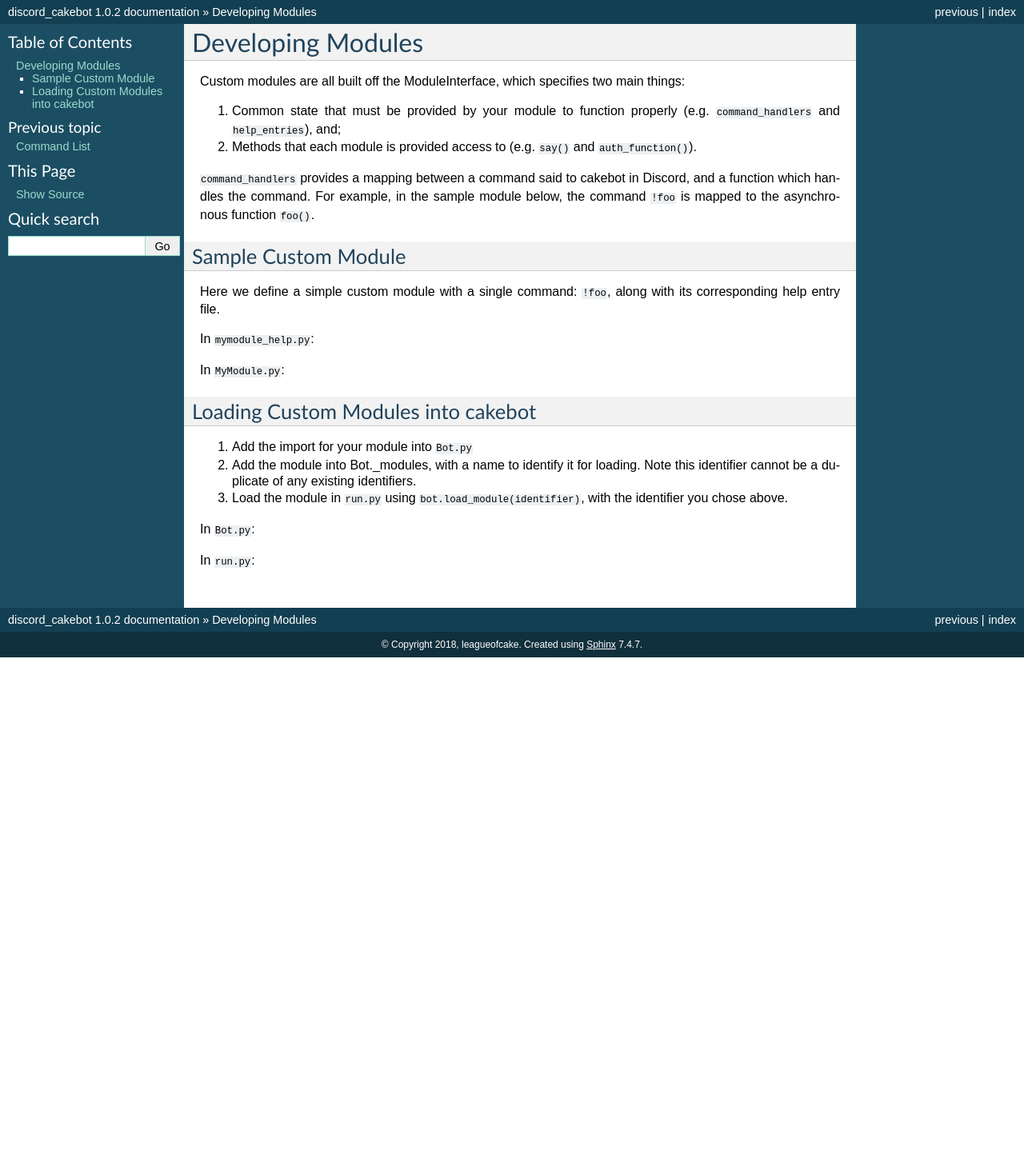
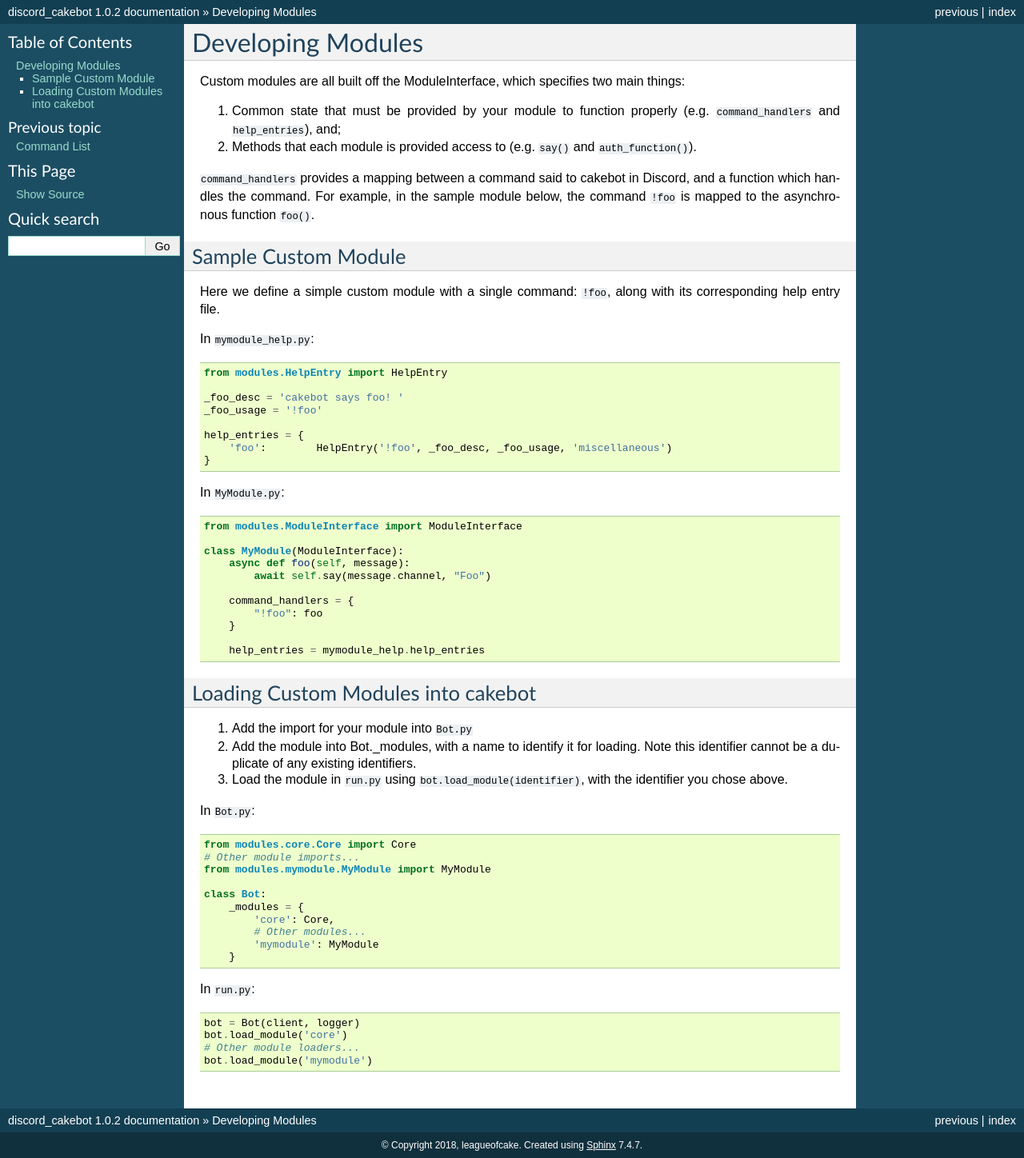
Before and after one commit to leagueofcake/discord_cakebot, a Sphinx documentation site: the page built from docs/source/developing_modules.rst, in a window 1280 px wide. Shown: the whole page at 80% size. Built offline with Sphinx 7.4.7, drawn with Linux system fonts in a browser that asks for light colours; before the commit the page ends 900 px from its top, so only the background shows below that; some of the changed lines change nothing that is shown.

Commit message:
docs: fix code blocks not showing

```diff
--- a/docs/source/developing_modules.rst
+++ b/docs/source/developing_modules.rst
@@ -13,9 +13,8 @@
 --------------------
 Here we define a simple custom module with a single command: ``!foo``, along with its corresponding help entry file.
 
-In ``mymodule_help.py``:
+In ``mymodule_help.py``: ::
 
-.. highlight:: python
     from modules.HelpEntry import HelpEntry
 
     _foo_desc = 'cakebot says foo! '
@@ -26,9 +25,8 @@
     }
 
 
-In ``MyModule.py``:
+In ``MyModule.py``: ::
 
-.. highlight:: python
     from modules.ModuleInterface import ModuleInterface
 
     class MyModule(ModuleInterface):
@@ -48,9 +46,8 @@
 2. Add the module into Bot._modules, with a name to identify it for loading. Note this identifier cannot be a duplicate of any existing identifiers.
 3. Load the module in ``run.py`` using ``bot.load_module(identifier)``, with the identifier you chose above.
 
-In ``Bot.py``:
+In ``Bot.py``: ::
 
-.. highlight:: python
     from modules.core.Core import Core
     # Other module imports...
     from modules.mymodule.MyModule import MyModule
@@ -62,9 +59,8 @@
             'mymodule': MyModule
         }
 
-In ``run.py``:
+In ``run.py``: ::
 
-.. highlight:: python
     bot = Bot(client, logger)
     bot.load_module('core')
     # Other module loaders...
```
